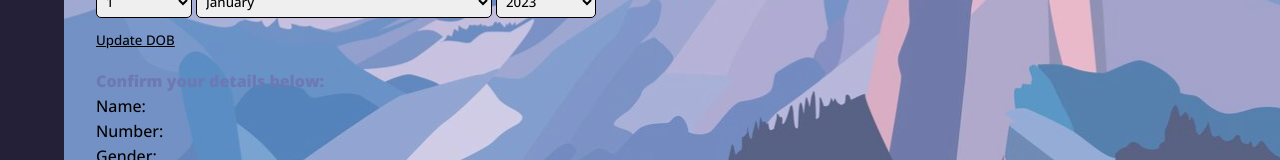
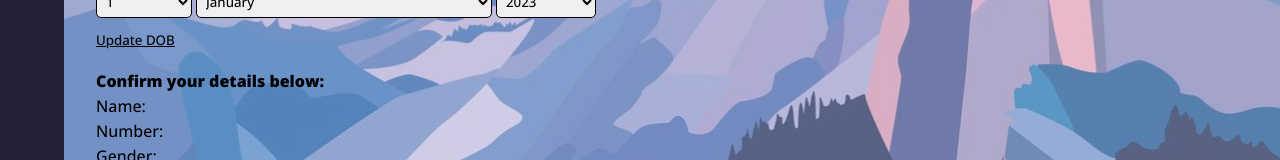
Before and after one commit to BT3103AppDev1/l2-final-project-group-1, a Vue app: page /login/settings in a window 1280 px wide. Shown: the part 470-630 px from the top of the page. Built offline with nearby package versions, Linux system fonts and the light colour scheme; no server answers; what vue-chartkick would draw is missing.

Commit message:
Update Settings.vue
update css of settings page

```diff
--- a/src/views/Settings.vue
+++ b/src/views/Settings.vue
@@ -44,7 +44,7 @@
     </div>
 
     <div id="confirmDetails">
-      <h4 class="header">Confirm your details below:</h4>
+      <h4 class="header" id="confirmHeader">Confirm your details below:</h4>
       <p class="details">{{ "Name: " + this.userName }}</p>
       <p class="details">{{ "Number: " + this.number }}</p>
       <p class="details">{{ "Gender: " + this.gender }}</p>
@@ -221,4 +221,8 @@ input {
 .header {
   color: var(--dark-purple);
 }
+
+#confirmHeader {
+  color: black;
+}
 </style>
```
